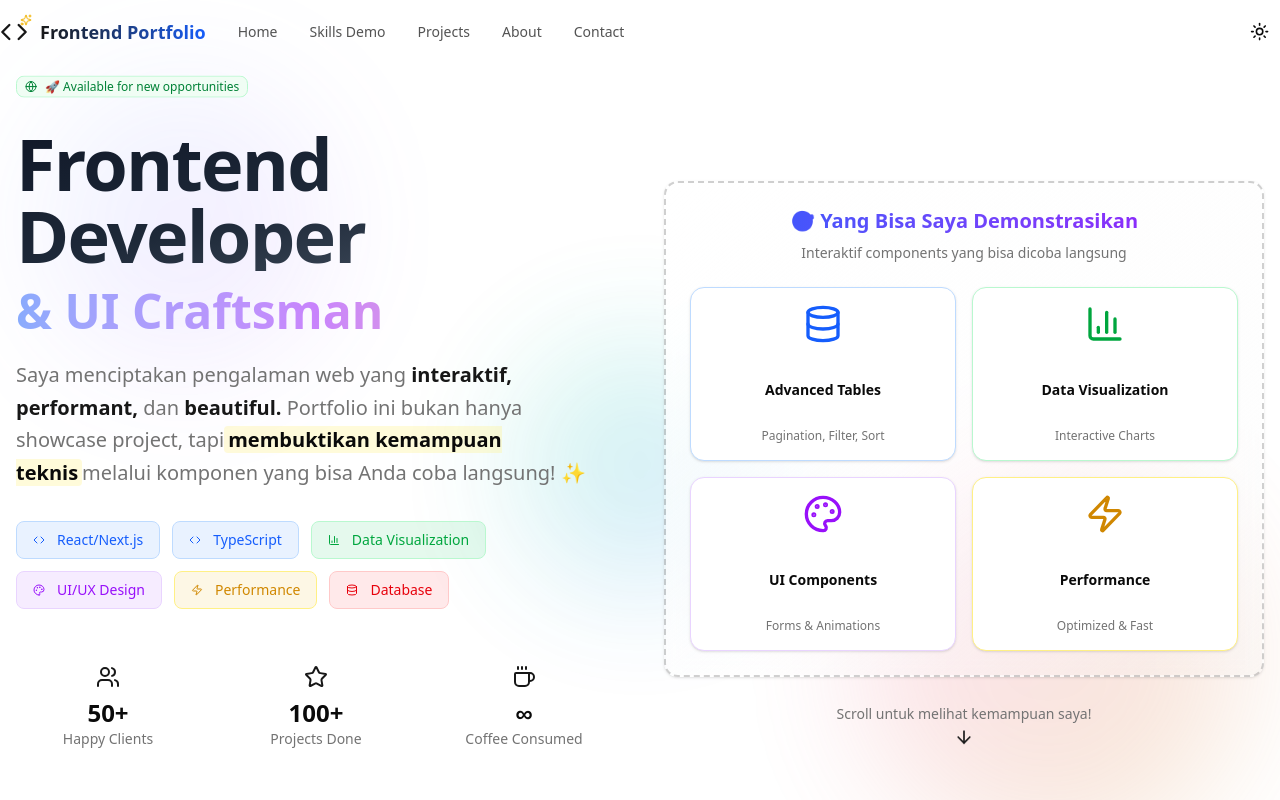
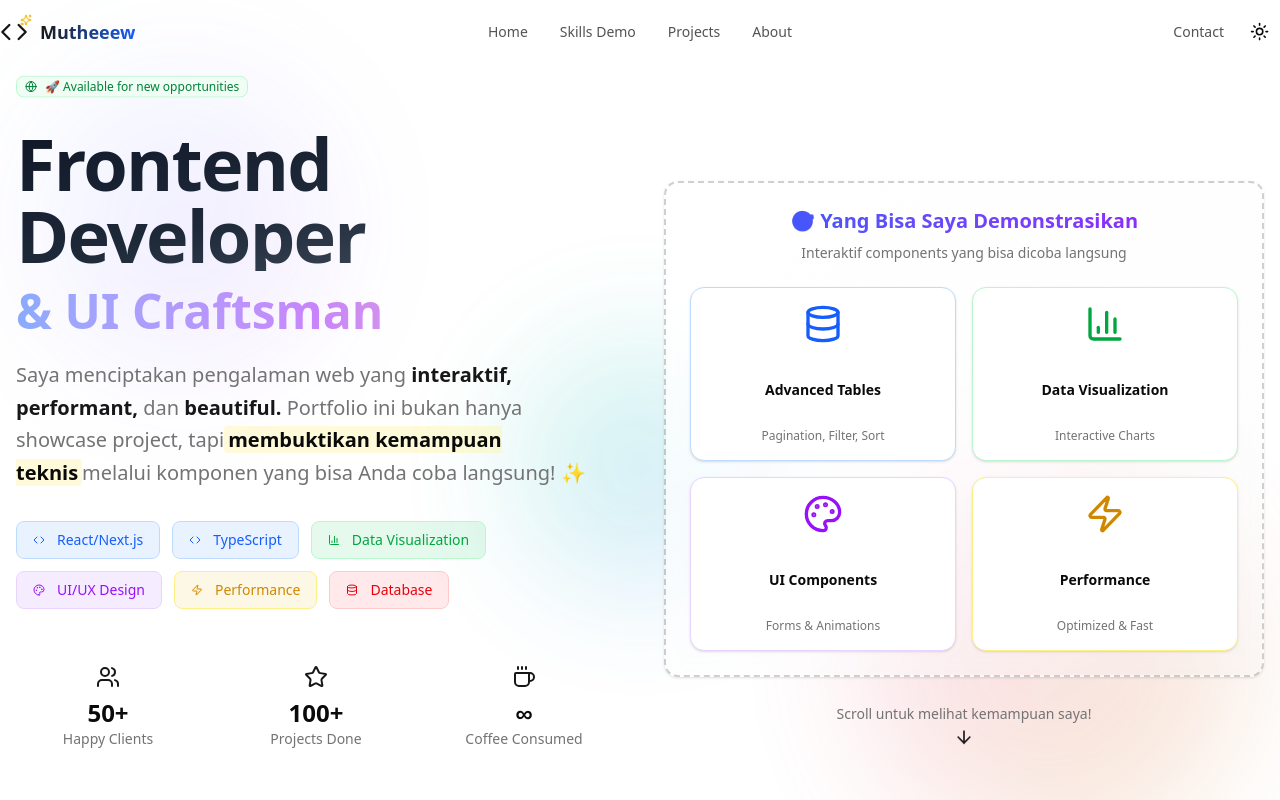
Before and after one commit to mutheeew/Portofolio-Mute, a Next.js app: page / in a window 1280 px wide. Shown: the top 800 px of the page. Built offline with nearby package versions, Linux system fonts and the light colour scheme.

Commit message:
feat: Update navbar

```diff
--- a/components/navbar.tsx
+++ b/components/navbar.tsx
@@ -37,19 +37,21 @@ export function Navbar() {
           : 'bg-transparent'
       }`}
     >
-      <div className="container flex h-16 items-center">
-        <div className="mr-4 hidden md:flex">
-          <Link href="/" className="mr-8 flex items-center space-x-3 group">
+      <div className="container flex h-16 items-center justify-between relative">
+        <div className="hidden md:flex items-center">
+          <Link href="/" className="flex items-center space-x-3 group">
             <div className="relative">
               <Code className="h-7 w-7 text-primary transition-transform group-hover:scale-110" />
               <Sparkles className="absolute -top-1 -right-1 h-3 w-3 text-yellow-500 animate-pulse" />
             </div>
             <span className="font-bold text-lg bg-gradient-to-r from-primary to-blue-600 bg-clip-text text-transparent">
-              Frontend Portfolio
+              Mutheeew
             </span>
           </Link>
-          <nav className="flex items-center space-x-8 text-sm font-medium">
-            {navigation.map((item) => (
+        </div>
+
+        <nav className="hidden md:flex items-center space-x-8 text-sm font-medium absolute left-1/2 transform -translate-x-1/2">
+          {navigation.filter(item => item.name !== "Contact").map((item) => (
             <Link
               key={item.name}
               href={item.href}
@@ -60,7 +62,6 @@ export function Navbar() {
             </Link>
           ))}
         </nav>
-        </div>
 
         <Sheet open={isOpen} onOpenChange={setIsOpen}>
           <SheetTrigger asChild>
@@ -106,9 +107,9 @@ export function Navbar() {
           </SheetContent>
         </Sheet>
 
-        <div className="flex flex-1 items-center justify-between space-x-2 md:justify-end">
-          <div className="w-full flex-1 md:w-auto md:flex-none">
-            <Link href="/" className="flex items-center space-x-3 md:hidden group">
+        <div className="flex flex-1 items-center justify-between space-x-2 md:justify-end md:flex-none">
+          <div className="w-full flex-1 md:hidden">
+            <Link href="/" className="flex items-center space-x-3 group">
               <div className="relative">
                 <Code className="h-6 w-6 text-primary" />
                 <Sparkles className="absolute -top-1 -right-1 h-3 w-3 text-yellow-500 animate-pulse" />
@@ -118,7 +119,14 @@ export function Navbar() {
               </span>
             </Link>
           </div>
-          <nav className="flex items-center space-x-2">
+          <nav className="flex items-center space-x-4">
+            <Link
+              href="#contact"
+              className="hidden md:inline-flex relative group transition-colors hover:text-primary text-foreground/70 hover:text-foreground py-2 text-sm font-medium"
+            >
+              <span className="relative z-10">Contact</span>
+              <div className="absolute inset-x-0 bottom-0 h-0.5 bg-gradient-to-r from-primary to-blue-600 scale-x-0 group-hover:scale-x-100 transition-transform origin-left"></div>
+            </Link>
             <ThemeToggle />
           </nav>
         </div>
```
Lines whose indentation alone changed are shown as unchanged.
